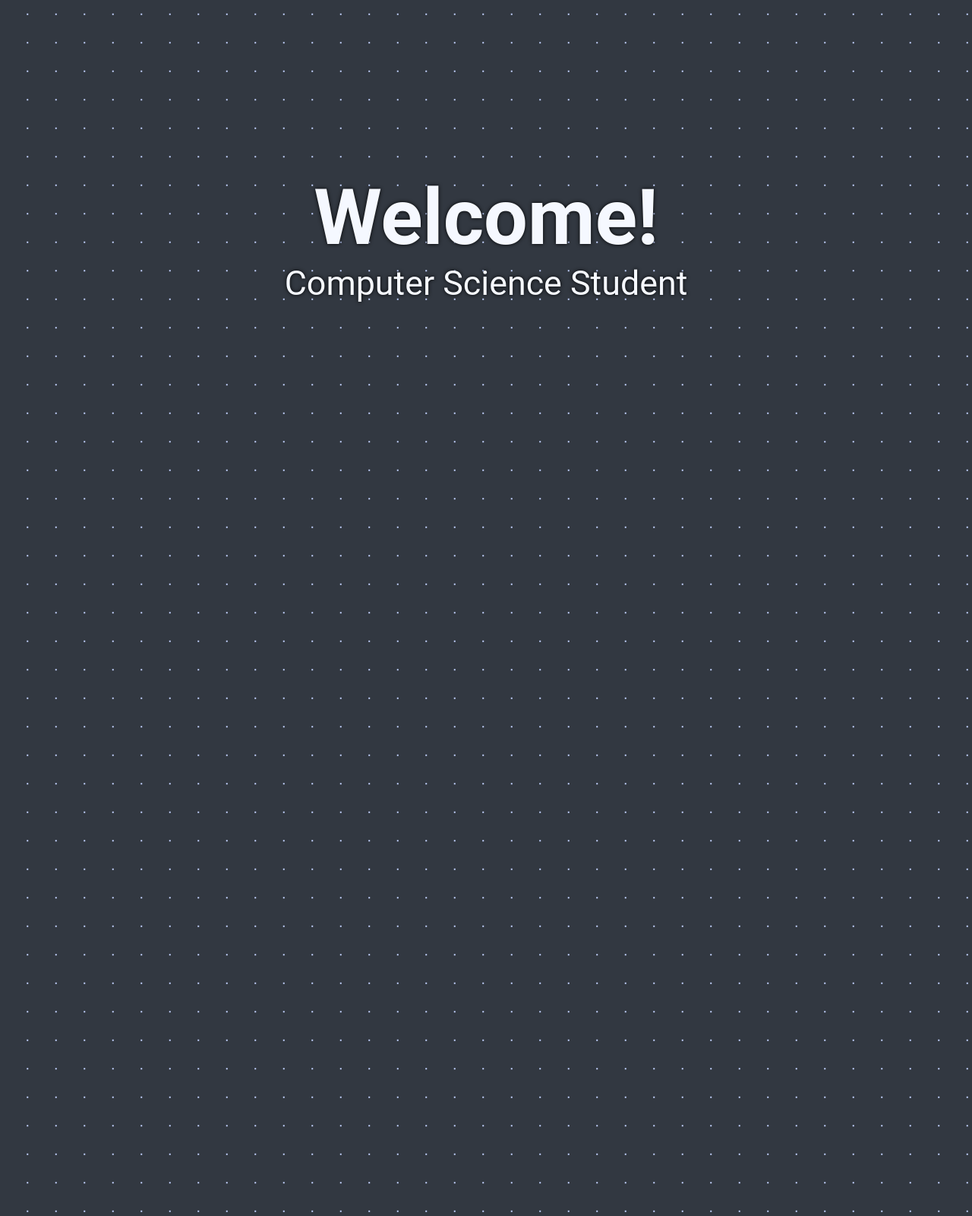
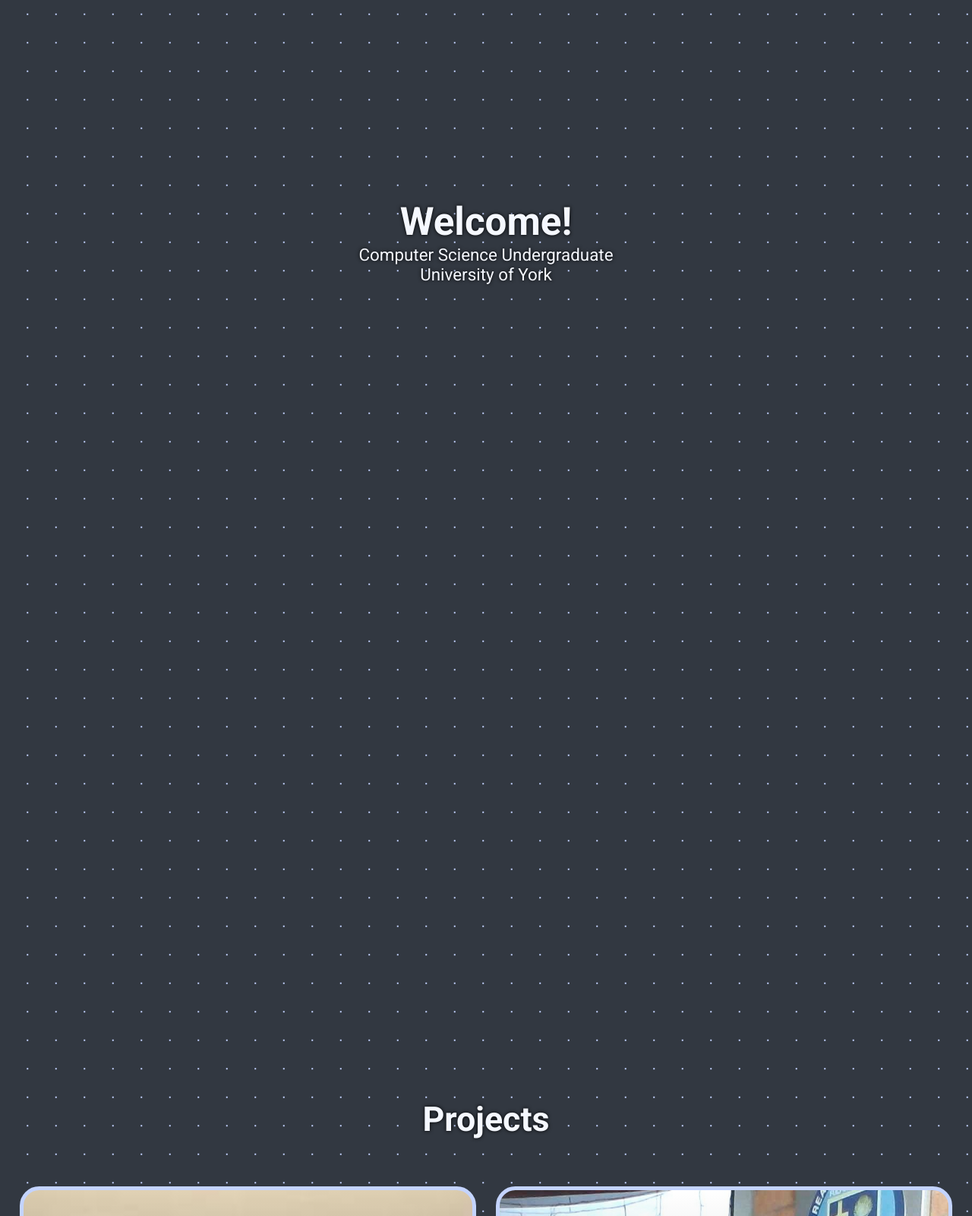
Before and after one commit to JJTB100/personal-website, a PHP site: page / in a window 1280 px wide. Shown: the part 1000-2600 px from the top of the page at 76% size. Run offline with PHP 8.4, Linux system fonts and the light colour scheme.

Commit message:
Roboto works finally

```diff
--- a/index.html
+++ b/index.html
@@ -32,11 +32,11 @@
         <header class="hidden">
             <div id="titles">
                 <h1 class="title">Welcome!</h1>
-                <p class="sub-title">Computer Science Student</p>
+                <p class="sub-title">Computer Science Undergraduate<br> University of York</p>
             </div>
         </header>
         <section id="projects" class="hidden">
-            <h1 class="sub-title">Projects</h1>
+            <h1 class="section-title">Projects</h1>
             <div id="projects-grid-container">
                 <a class="grid-item hidden" id="project1" href="HydroHeatProject/index.html">
                     <h1 class="project-title">HydroHeat</h1>
@@ -53,7 +53,7 @@
             </div>
         </section>
         <section id="Contact" class="hidden">
-            <h1 class="sub-title">Contact</h1>
+            <h1 class="section-title">Contact</h1>
             <div id="contact-container">
                 <div id="email">
                     <p>EMAIL: </p>
--- a/indexStyles.css
+++ b/indexStyles.css
@@ -1,3 +1,5 @@
+@import url('https://fonts.googleapis.com/css2?family=Roboto:ital,wght@0,100;0,300;0,400;0,500;0,700;0,900;1,100;1,300;1,400;1,500;1,700;1,900&display=swap');
+
 :root {
   --primary-color: #c4d4ff;
   --lighter-bg-color: #353f4e;
@@ -21,7 +23,6 @@
 body {
   margin: 0;
   font-family: Roboto;
-
 }
 
 * {
@@ -61,7 +62,7 @@
 }
 
 .background {
-  transform: translateZ(-5px) scale(1.5);
+  transform: translateZ(-10px) scale(1.1);
   /*relative to perspective*/
 }
 
@@ -87,7 +88,7 @@
 }
 
 .title {
-  font-size: 8vw;
+  font-size: 4vw;
   color: var(--heading-color);
   text-shadow: 0 0 5px black;
   margin: 0;
@@ -108,7 +109,6 @@
   margin: auto;
   width: 100%;
   font-weight: bold;
-
 }
 
 section,
@@ -117,7 +117,7 @@
   padding: 2vw;
   color: var(--primary-color);
   height: 100vh;
-  margin-bottom: 5%;
+  margin-bottom: -18%;
 }
 
 .theme-switch-wrapper {
@@ -189,6 +189,10 @@
   border-radius: 50%;
 }
 
+#projects {
+  margin-bottom: 0%;
+}
+
 #projects-grid-container {
   display: grid;
   gap: 2vw;
@@ -199,7 +203,7 @@
 
 .grid-item {
   border: solid thick var(--border-color);
-  border-radius:  2vw;
+  border-radius: 2vw;
   margin: 0;
   position: relative;
   transition: transform 0.2s;
@@ -209,7 +213,7 @@
 }
 
 .grid-item:hover {
-  transform: scale(1.1);
+  transform: scale(1.05);
 }
 
 #project1 {
@@ -243,6 +247,15 @@
   color: var(--heading-color);
   text-shadow: 0 0 5px black;
   margin-bottom: 5%;
+  font-size: 50%;
+}
+
+.section-title {
+  text-align: center;
+  color: var(--heading-color);
+  text-shadow: 0 0 5px black;
+  margin-bottom: 5%;
+  font-size: 100%;
 }
 
 .hidden {
```
